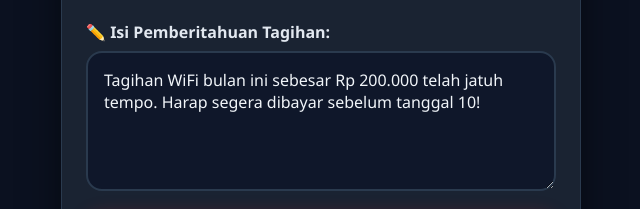
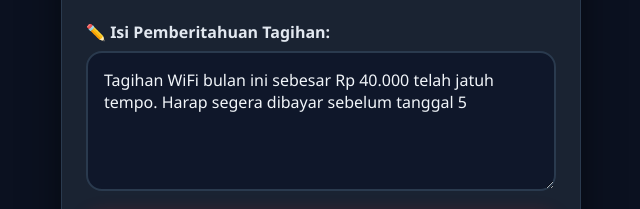
Before and after one commit to Khair572/tagiha-wifi, a plain HTML site: page admin.html in a window 1280 px wide. Shown: the part 282-491 px from the top of the page, 319-959 px from the left. Drawn offline with nearby package versions, Linux system fonts and the light colour scheme; no server answers.

Commit message:
Update admin.html

```diff
--- a/admin.html
+++ b/admin.html
@@ -251,7 +251,7 @@
         </div>
 
         <label for="msg">✏️ Isi Pemberitahuan Tagihan:</label>
-        <textarea id="msg">Tagihan WiFi bulan ini sebesar Rp 200.000 telah jatuh tempo. Harap segera dibayar sebelum tanggal 10!</textarea>
+        <textarea id="msg">Tagihan WiFi bulan ini sebesar Rp 40.000 telah jatuh tempo. Harap segera dibayar sebelum tanggal 5</textarea>
 
         <button id="sendBtn" onclick="sendNotif()">📤 KIRIM KE SEMUA PELANGGAN</button>
         <div id="status">⏳ Siap mengirim...</div>
```
